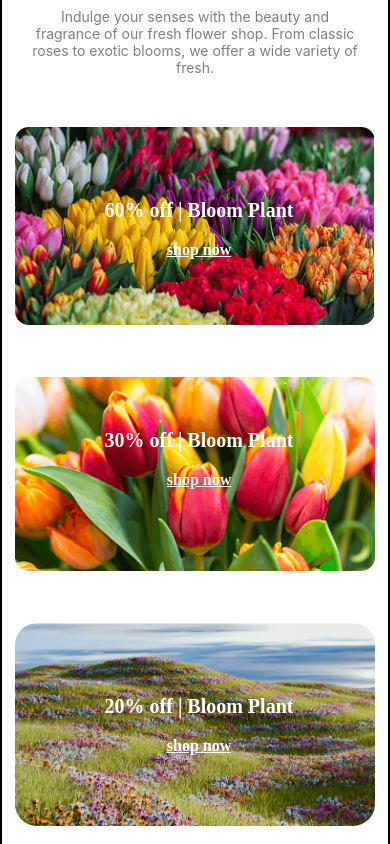
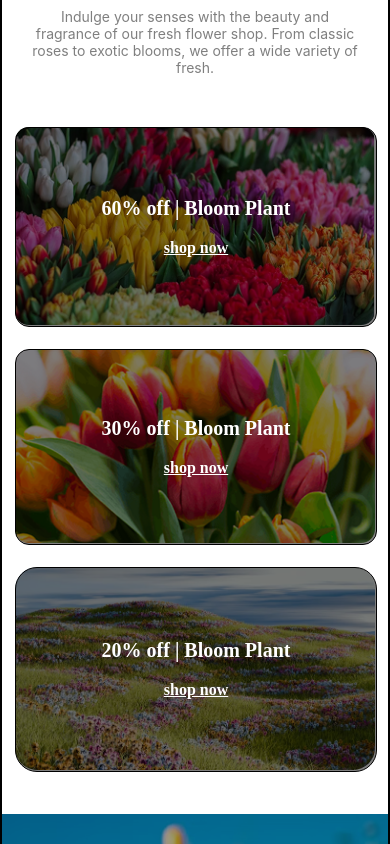
Before and after one commit to rudro19/Assignment_02, a plain HTML site: page index.html in a window 390 px wide. Shown: the part 3300-4144 px from the top of the page. Drawn offline with Linux system fonts and the light colour scheme.

Commit message:
mobile-grid

```diff
--- a/index.html
+++ b/index.html
@@ -111,9 +111,9 @@
             </div>
         </section>
         <section class="deals">
-            <div class="deals-content">
-                <h3 class="title deals-title  center-text noto-serif"><span id="latest">Latest</span> Deals</h3>
-                <p class="deals-description  center-text inter">Indulge your senses with the beauty and fragrance of our fresh flower shop. From classic roses to exotic blooms, we offer a wide variety of fresh.</p>
+            <div class="deals-content center-text">
+                <h3 class="title deals-title noto-serif"><span id="latest">Latest</span> Deals</h3>
+                <p class="deals-description inter">Indulge your senses with the beauty and fragrance of our fresh flower shop. From classic roses to exotic blooms, we offer a wide variety of fresh.</p>
                 <div class="grid-section">
                    <div class="cell1 ">
                         <div class="cell1-content dflex">
--- a/styles/style.css
+++ b/styles/style.css
@@ -490,8 +490,9 @@ footer li a{
     display: none;
 }
 .deals{
+    max-width: 393px;
+    margin: 0 auto;
     margin-top: 143px;
-    max-width: 393px;
 }
 .deals-content{
     max-width: 100%;
@@ -504,36 +505,43 @@ footer li a{
 }
 
 .grid-section{
-    max-width: 100%;
+    max-width: 360px;
     margin: 0 auto;
-    padding: 0;
     display: flex;
     flex-direction: column;
+    gap: 0px;
+}
+.cell1,.cell2,.cell3{
 
+    padding-top: 0px;
+    width: 100%;
+    height: 100%;
+    margin: 0;
+    position: relative;
 }
-.grid-section img{
-    max-width: 360px;
-}
-
-.cell1,.cell2,.cell3{
-    max-width: 360px;
-    margin: 0 auto;
-    position: relative;
+.cell1 img, .cell2 img, .cell3 img {
+    width: 100%;
+    height: 100%;
 
 }
 .cell1-content,.cell2-content,.cell3-content{
+    width: 100%;
+
+    justify-content: center;
+    display: flex;
+    flex-direction: column;
     position: absolute;
-    left: 49px;
-    top: 64px;
-    width: 270px;
-    height:77px ;
-    background-color: unset;
-    color: White;
+    border: 1px solid;
 }
-.cell1-box{
-    height: 100%;
-    width: 100%;
-    background-color: black;
+.cell1-content{
+    height: 198.141px;
+}
+
+.cell2-content{
+    height: 194.219px;
+}
+.cell3-content{
+    height: 202.703px;
 }
 .cell1-link,.cell2-link,.cell3-link{
     font-size: 1rem;
@@ -545,12 +553,41 @@ footer li a{
     font-weight: bold;
 }
 .cell2{
-    padding-top: 20px;
-    padding-bottom: 20px;
+    padding-top: 0px;
+    padding-bottom: 0px;
+}
+/* .grid-section img{
+    width: 100%;
+    height: 100%;
+}
+
+.cell1,.cell2,.cell3{
+    max-width: 360px;
+    margin: 0 auto;
+    position: relative;
+
+}
+.cell1-content,.cell2-content,.cell3-content{
+    position: absolute;
+
+
+}
+.cell1-link,.cell2-link,.cell3-link{
+    font-size: 1rem;
+    font-weight: 600;
+}
+.cell1-title,.cell2-title,.cell3-title{
+    margin-bottom: 19px;
+    font-size: 1.25rem;
+    font-weight: bold;
+}
+.cell2{
+    margin-top: 20px;
+    margin-bottom: 20px;
 }
 .cell1-image,.cell3-image{
     border-radius: 14px;
-}
+} */
 
 .join-section{
     max-width: 100%;
@@ -592,6 +629,7 @@ input[type="email"]{
     max-width: 360px;
     margin: 0 auto;
 }
-
-
+.footer-description{
+    font-size: 1rem;
 }
+}
```
